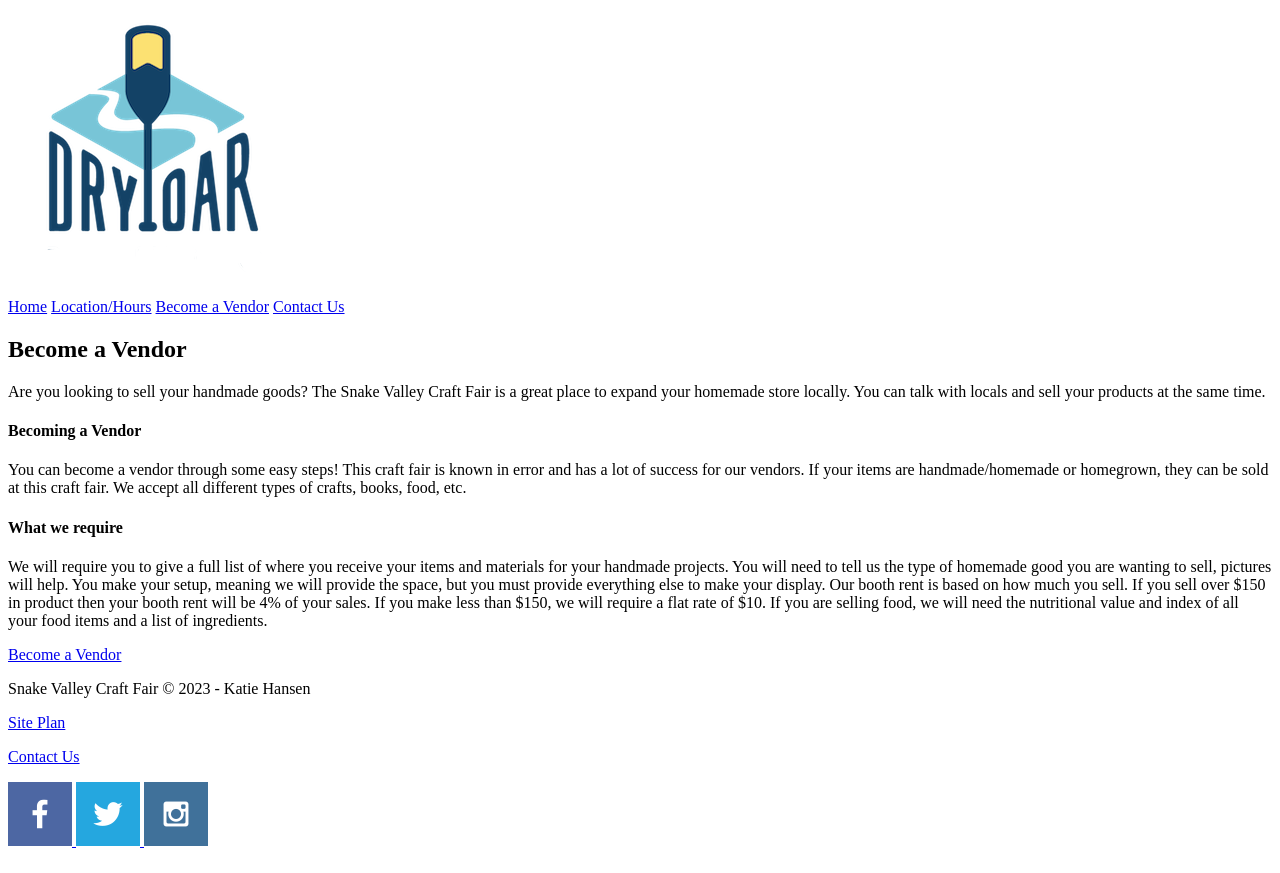
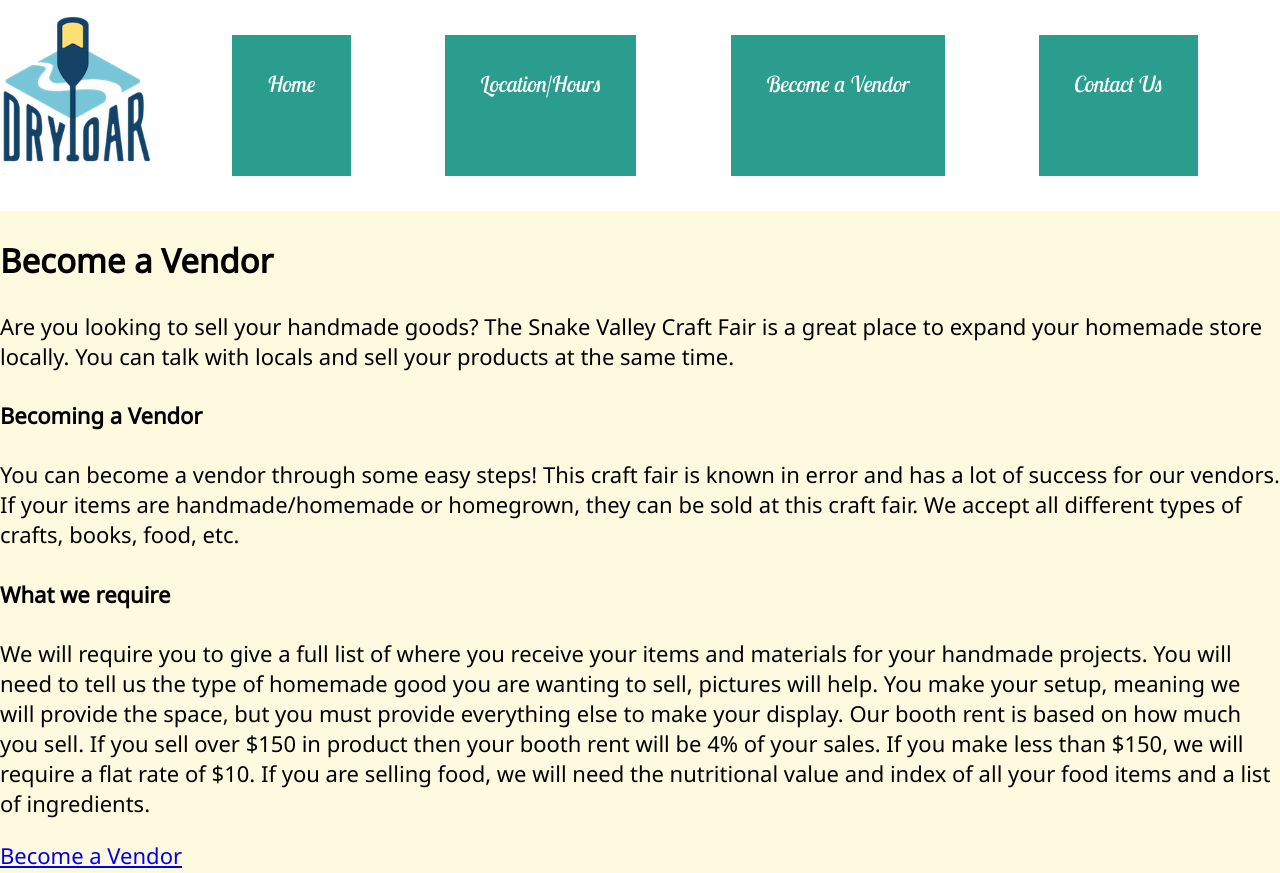
Before and after one commit to KHansen2419/wdd130, a plain HTML site: page craftfair/become-a-vendor.html in a window 1280 px wide. Shown: the top 873 px of the page. Drawn offline with Linux system fonts and the light colour scheme; files whose address does not match are found by name; a web font is replaced by a local one.

Commit message:
Update become-a-vendor.html

```diff
--- a/craftfair/become-a-vendor.html
+++ b/craftfair/become-a-vendor.html
@@ -4,8 +4,8 @@
     <meta charset="UTF-8">
     <meta http-equiv="X-UA-Compatible" content="IE=edge">
     <meta name="viewport" content="width=device-width, initial-scale=1.0">
-    <title>Snake Valley Craft Fair | Home</title>
-    <link rel="stylesheet" href="styles/vendor-styles.css">
+    <title>Snake Valley Craft Fair | Become a Vendor</title>
+
 </head>
 <body>
     <div id="content">
@@ -21,6 +21,49 @@
             <a href="contactus.html">Contact Us</a>
         </nav>
     </header>
+
+<style>
+    @import url('https://fonts.googleapis.com/css2?family=Caprasimo&family=Lobster+Two:ital@1&family=Noto+Sans&family=Noto+Serif&display=swap');
+
+@font-face {
+    font-family: lobster two, noto sans, sans-serif;
+    src: url('https://fonts.googleapis.com/css2?family=Caprasimo&family=Lobster+Two:ital@1&family=Noto+Sans&family=Noto+Serif&display=swap');
+}
+#content { max-width: 1600px; margin:0 auto; }
+
+
+/*Navigation*/
+nav {
+    display: flex;
+    justify-content: space-around;
+    padding: 35px;
+}
+nav a{ background-color:#2A9D8F  ;
+    text-align: center;
+    color:  white;
+    text-decoration: none;
+    font-family: 'Lobster Two','Noto sans',  'sans-serif';
+    padding: 35px;}
+
+nav a:hover {
+    background-color: #F4A261;
+    color: black;
+    text-decoration: underline;
+    font-family: 'Noto sans', 'sans-serif';}
+
+header {
+    background-color:white;
+    display: grid;
+    grid-template-columns: 150px auto;}
+.logo { width: 200px; }
+.logo #hero-img{
+    width: 100%;
+    padding-top: 10px;}
+#logo_link  {
+    padding-top: 5px;
+    justify-self: center;
+    align-self: center;}
+</style>
 
     <div id="hero">
         <section id="hero-msg">
@@ -54,6 +97,17 @@
 
         </section>
 
+   <style>
+       /*body of page */
+body {
+    background-color: #fefae0;
+    font-family: 'Noto sans', 'Helvetica', 'sans-serif';
+    font-size: 22px;
+    margin: 0;
+    padding: 0;
+}
+       </style>
+
 
     </main>
 
@@ -74,6 +128,34 @@
             </a>
         </div>
     </footer>
+<style>
+    /*footer */
+footer{
+    background-color: #264653;
+    color: white;
+    font-family: 'Noto Sans', 'sans-serif';
+    padding: 25px 50px;
+    margin-top: 200px;
+    display: flex;
+    justify-content: space-around;
+    align-items: center;
+}
+footer a{
+    text-decoration: none;
+    background-color: #2A9D8F;
+    text-align: center;
+    color: white;
+    font-family: 'Noto sans',  'sans-serif';}
+footer a:hover{color: #E9C46A;
+    text-decoration: underline;
+    background-color: black;
+    font-family: 'Noto sans',  'sans-serif'}
+footer p {font-size: 1.2em;}
+
+footer .social img{
+    padding-top: 15px;
+}
+    </style>
 </div>
 </body>
 </html>
```
